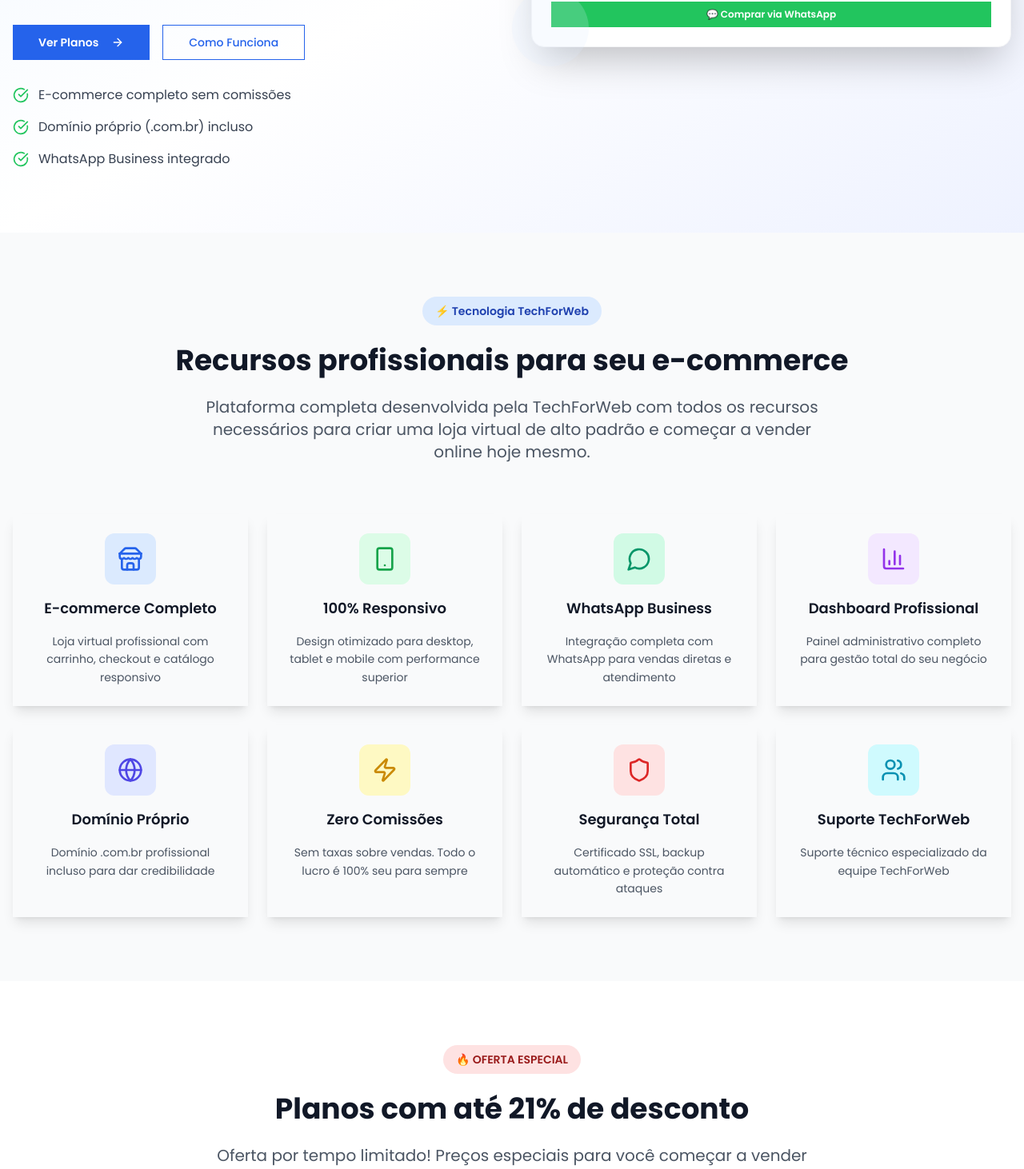
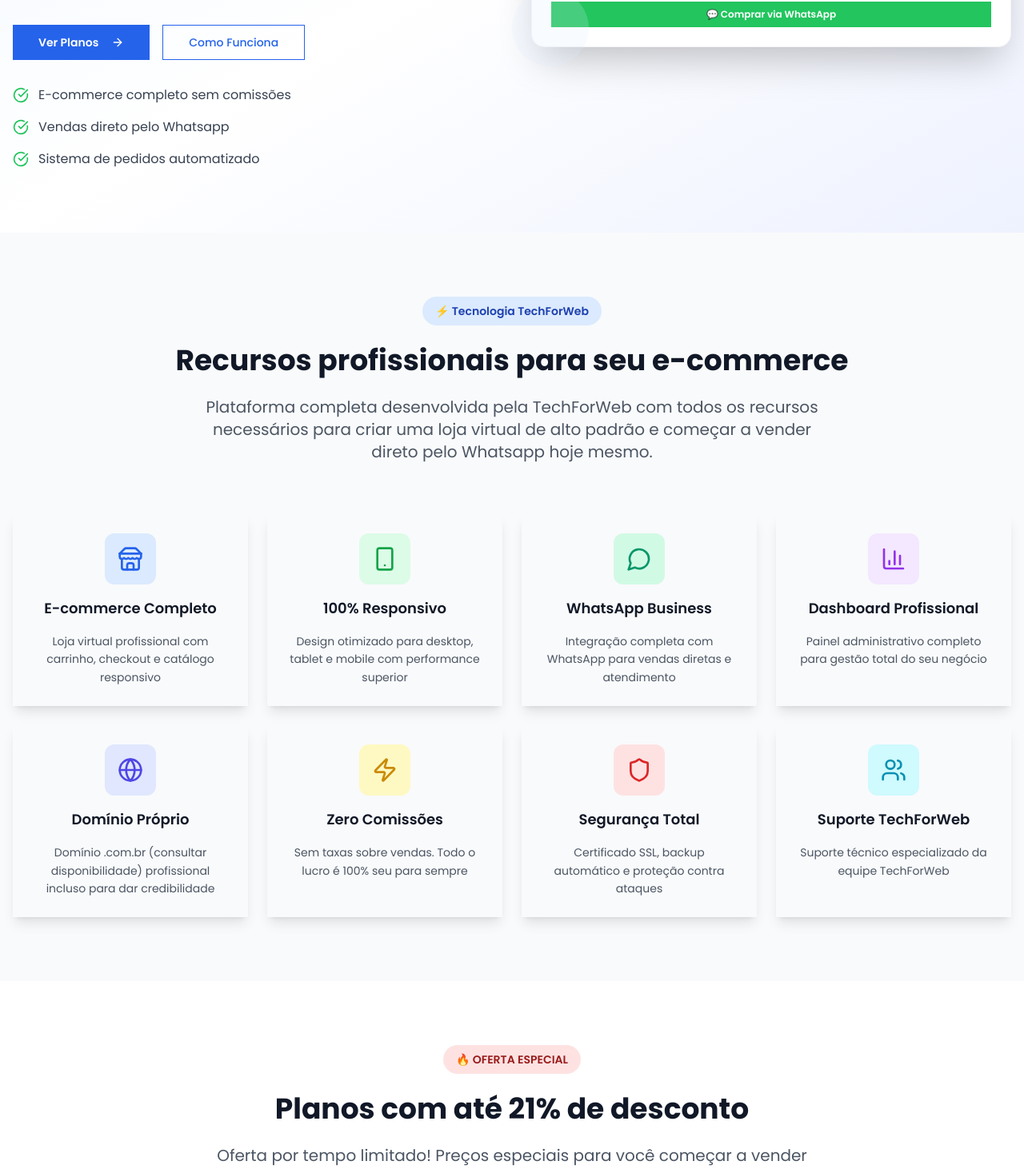
Before and after one commit to Storepac/TechForWeb, a Next.js app: page /servicos/tech-loja in a window 1280 px wide. Shown: the part 572-2034 px from the top of the page at 80% size. Built offline with nearby package versions, Linux system fonts and the light colour scheme.

Commit message:
textos e imagens

```diff
--- a/app/servicos/tech-loja/page.tsx
+++ b/app/servicos/tech-loja/page.tsx
@@ -35,7 +35,7 @@ const features = [
   {
     icon: Globe,
     title: "Domínio Próprio",
-    description: "Domínio .com.br profissional incluso para dar credibilidade",
+    description: "Domínio .com.br (consultar disponibilidade) profissional incluso para dar credibilidade",
     color: "bg-indigo-100 text-indigo-600",
   },
   {
@@ -99,7 +99,7 @@ const plans = [
 
 const includedFeatures = [
   "E-commerce completo e profissional",
-  "Domínio próprio (.com.br) incluso",
+  "Domínio próprio (temporário) incluso",
   "1 administrador por loja",
   "Dashboard profissional TechForWeb",
   "Sistema de pedidos automatizado",
@@ -134,7 +134,7 @@ const steps = [
   {
     number: "4",
     title: "Comece a vender",
-    description: "Cadastre produtos e inicie suas vendas com sua loja profissional",
+    description: "Cadastre produtos e inicie suas vendas com sua loja profissional focada no Whatsapp",
     icon: "🚀",
   },
 ];
@@ -203,8 +203,8 @@ export default function TechLojaPage() {
               <div className="space-y-4">
                 {[
                   "E-commerce completo sem comissões",
-                  "Domínio próprio (.com.br) incluso",
-                  "WhatsApp Business integrado",
+                  "Vendas direto pelo Whatsapp",
+                  "Sistema de pedidos automatizado",
                 ].map((text) => (
                   <div key={text} className="flex items-center space-x-3">
                     <CheckCircle className="h-5 w-5 text-green-500 flex-shrink-0" />
@@ -266,7 +266,7 @@ export default function TechLojaPage() {
             <h2 className="text-3xl md:text-4xl font-bold text-gray-900">Recursos profissionais para seu e-commerce</h2>
             <p className="text-xl text-gray-600 max-w-3xl mx-auto">
               Plataforma completa desenvolvida pela TechForWeb com todos os recursos necessários para criar uma loja
-              virtual de alto padrão e começar a vender online hoje mesmo.
+              virtual de alto padrão e começar a vender direto pelo Whatsapp hoje mesmo.
             </p>
           </div>
 
--- a/components/portfolio.tsx
+++ b/components/portfolio.tsx
@@ -52,7 +52,7 @@ const projects = [
   {
     title: "API REST",
     description: "API completa para integração entre sistemas e aplicações.",
-    image: "/placeholder.svg?height=300&width=400",
+    image: "https://res.cloudinary.com/lojaamk/image/upload/v1753354075/api_lmhdo2.jpg",
     tags: ["API", "REST", "Node.js", "MongoDB"],
     link: "#",
     github: "#",
```
